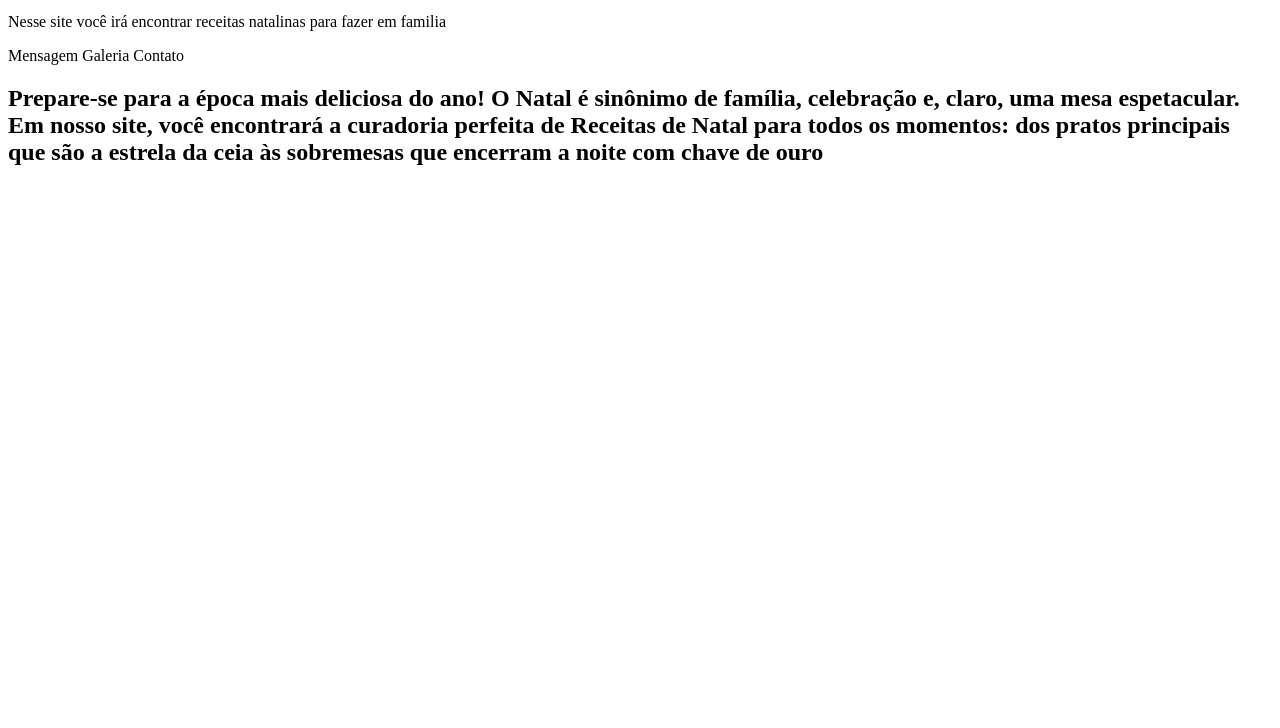
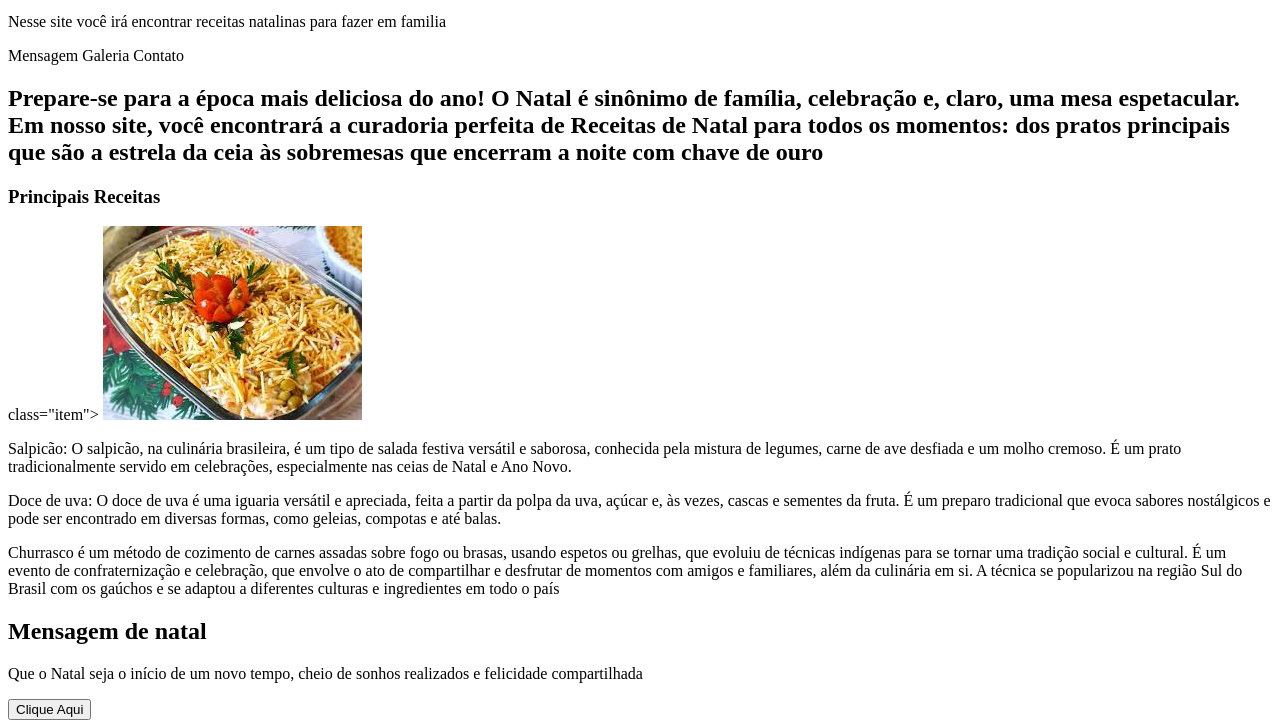
Before and after one commit to mariaeduardalucien/sitenatal, a plain HTML site: page index.html in a window 1280 px wide. Shown: the part 102-830 px from the top of the page. Before the commit the page ends 800 px from the top, so only its background shows below. Drawn offline with Linux system fonts and the light colour scheme.

Commit message:
AULA 212

```diff
--- a/index.html
+++ b/index.html
@@ -22,8 +22,29 @@
 <h2>Prepare-se para a época mais deliciosa do ano! O Natal é sinônimo de família, celebração e, claro, uma mesa espetacular. Em nosso site, você encontrará a curadoria perfeita de Receitas de Natal para todos os momentos: dos pratos principais que são a estrela da ceia às sobremesas que encerram a noite com chave de ouro</h2>
 
 <section class="principal">
+<h3>Principais Receitas</h3>
 
+<div>class="item">
+<img src = "salpicão.jpeg">
+<p>Salpicão: O salpicão, na culinária brasileira, é um tipo de salada festiva versátil e saborosa, conhecida pela mistura de legumes, carne de ave desfiada e um molho cremoso. É um prato tradicionalmente servido em celebrações, especialmente nas ceias de Natal e Ano Novo.</p>
 
+<img scr= "doce de uva.jpeg"
+<p>Doce de uva: O doce de uva é uma iguaria versátil e apreciada, feita a partir da polpa da uva, açúcar e, às vezes, cascas e sementes da fruta. É um preparo tradicional que evoca sabores nostálgicos e pode ser encontrado em diversas formas, como geleias, compotas e até balas.</p>
+
+<img scr="churrasco"
+<p>Churrasco é um método de cozimento de carnes assadas sobre fogo ou brasas, usando espetos ou grelhas, que evoluiu de técnicas indígenas para se tornar uma tradição social e cultural. É um evento de confraternização e celebração, que envolve o ato de compartilhar e desfrutar de momentos com amigos e familiares, além da culinária em si. A técnica se popularizou na região Sul do Brasil com os gaúchos e se adaptou a diferentes culturas e ingredientes em todo o país</p>
+</div>
+
+</section>
+
+<main>
+    <section id="mensagem">
+        <h2>Mensagem de natal</h2>
+        <p>Que o Natal seja o início de um novo tempo, cheio de sonhos realizados e felicidade compartilhada</p>
+        <button onclik="alert( 'ho ho ho! Feliz Natal 🎅🏻🎄')">Clique Aqui</button>
+    </section>
+
+    <section id="galeria">
 
 
 
```
